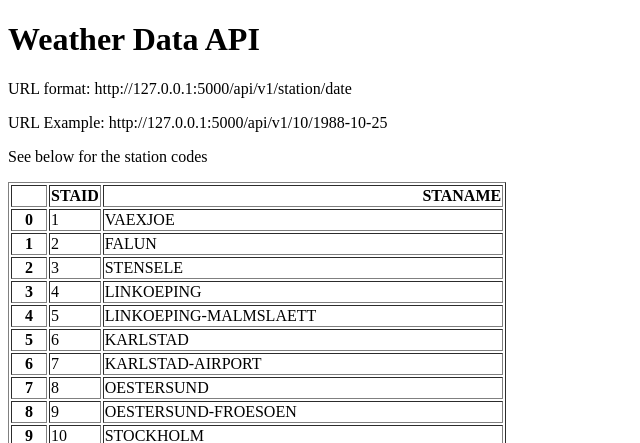
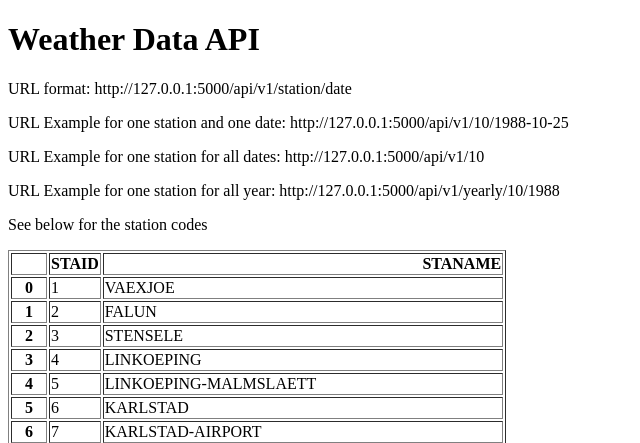
Before and after one commit to emmaMarful/weather_api, a Flask app: page / in a window 1280 px wide. Shown: the top 443 px of the page, without its empty margins (0-640 px from the left). Run offline with Flask 3, Linux system fonts and the light colour scheme.

Commit message:
end point for yearly an all data

```diff
--- a/main.py
+++ b/main.py
@@ -14,7 +14,7 @@ def home():
 
 
 @app.route("/api/v1/<station>/<date>")
-def about(station, date):
+def stationDate(station, date):
     filepath = "data-small/TG_STAID" + str(station).zfill(6) + ".txt"
     df = pd.read_csv(filepath, skiprows=20, parse_dates=["    DATE"])
     temperature = df.loc[df['    DATE'] == date]['   TG'].squeeze() / 10
@@ -24,5 +24,24 @@ def about(station, date):
             "temperature": temperature}
 
 
+@app.route("/api/v1/<station>")
+def printS(station):
+    filepath = "data-small/TG_STAID" + str(station).zfill(6) + ".txt"
+    st = pd.read_csv(filepath, skiprows=20, parse_dates=["    DATE"])
+    results = st.to_dict(orient="records")
+    res = st
+    return res.to_html()
+
+
+@app.route("/api/v1/yearly/<station>/<year>")
+def yearClass(station, year):
+    filename = "data-small/TG_STAID" + str(station).zfill(6) + ".txt"
+    yr = pd.read_csv(filename, skiprows=20)
+    yr["    DATE"] = (yr["    DATE"]).astype(str)
+    results = yr[yr["    DATE"].str.startswith(str(year))].to_dict(orient="records")
+
+    return results
+
+
 if __name__ == "__main__":
     app.run(debug=True)
--- a/templates/home.html
+++ b/templates/home.html
@@ -7,7 +7,9 @@
 <body>
 <h1>Weather Data API</h1>
 <p>URL format: http://127.0.0.1:5000/api/v1/station/date</p>
-<p>URL Example: http://127.0.0.1:5000/api/v1/10/1988-10-25</p>
+<p>URL Example for one station and one date: http://127.0.0.1:5000/api/v1/10/1988-10-25</p>
+<p>URL Example for one station for all dates: http://127.0.0.1:5000/api/v1/10</p>
+<p>URL Example for one station for all year: http://127.0.0.1:5000/api/v1/yearly/10/1988</p>
 
 <p>See below for the station codes</p>
 <p>{{stationTable|safe}}</p>
```
